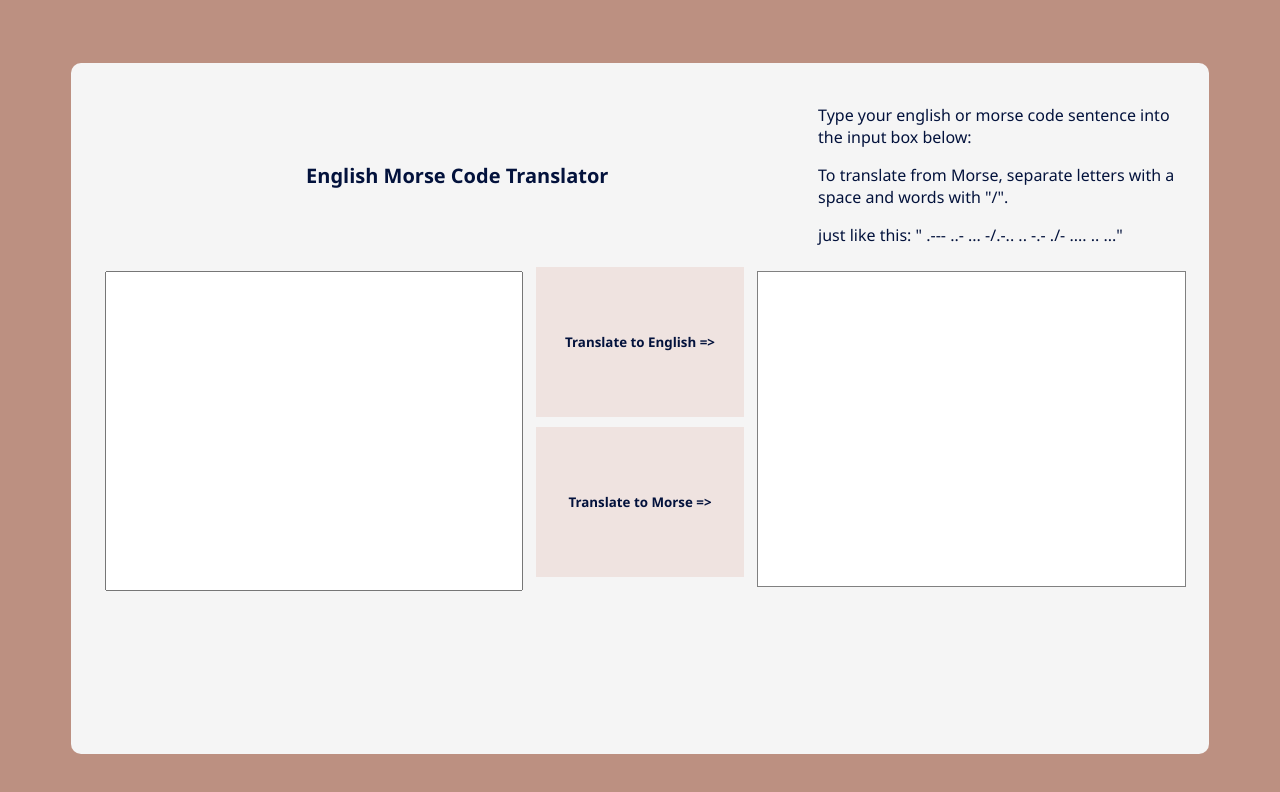
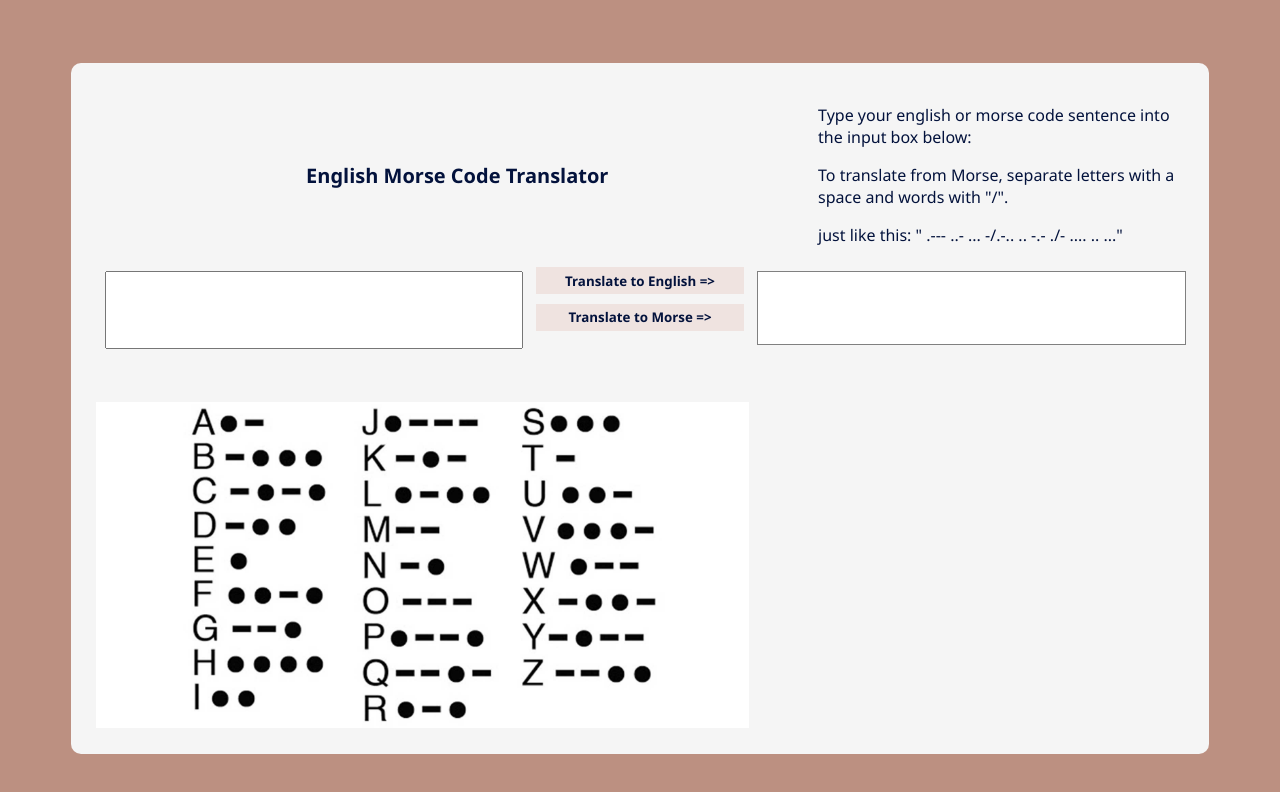
Before and after one commit to athomson1711/js-morse-code-translator, a website with bundled scripts: page index.html in a window 1280 px wide. Built offline with nearby package versions, Linux system fonts and the light colour scheme.

Commit message:
added morse alphabet image

```diff
--- a/index.html
+++ b/index.html
@@ -31,6 +31,8 @@
         <div class="out-text-box">
             <p class="output-text"></p>
         </div>
+        <br><br><br>
+        <img src = "./images/1920x960-MorseCode-Alpha.jpeg">
     </div>
     <script src="scripts/index.js" type="module"></script>
 </body>
--- a/main.css
+++ b/main.css
@@ -40,6 +40,7 @@
   .input-output-container{
     display: grid;
     grid-template-columns: 40% 20% 40%;
+    grid-template-rows: auto auto;
     height: 50%;
     width: 100%;
   }
@@ -69,3 +70,8 @@
   .english-button{
     grid-row: 1 / 2;
   }
+
+  img{
+    /* margin: 15px; */
+    width: 60%;
+    grid-column: 1 / span 3;  }
```
Also changed, not shown: images/1920x960-MorseCode-Alpha.jpeg (added).
